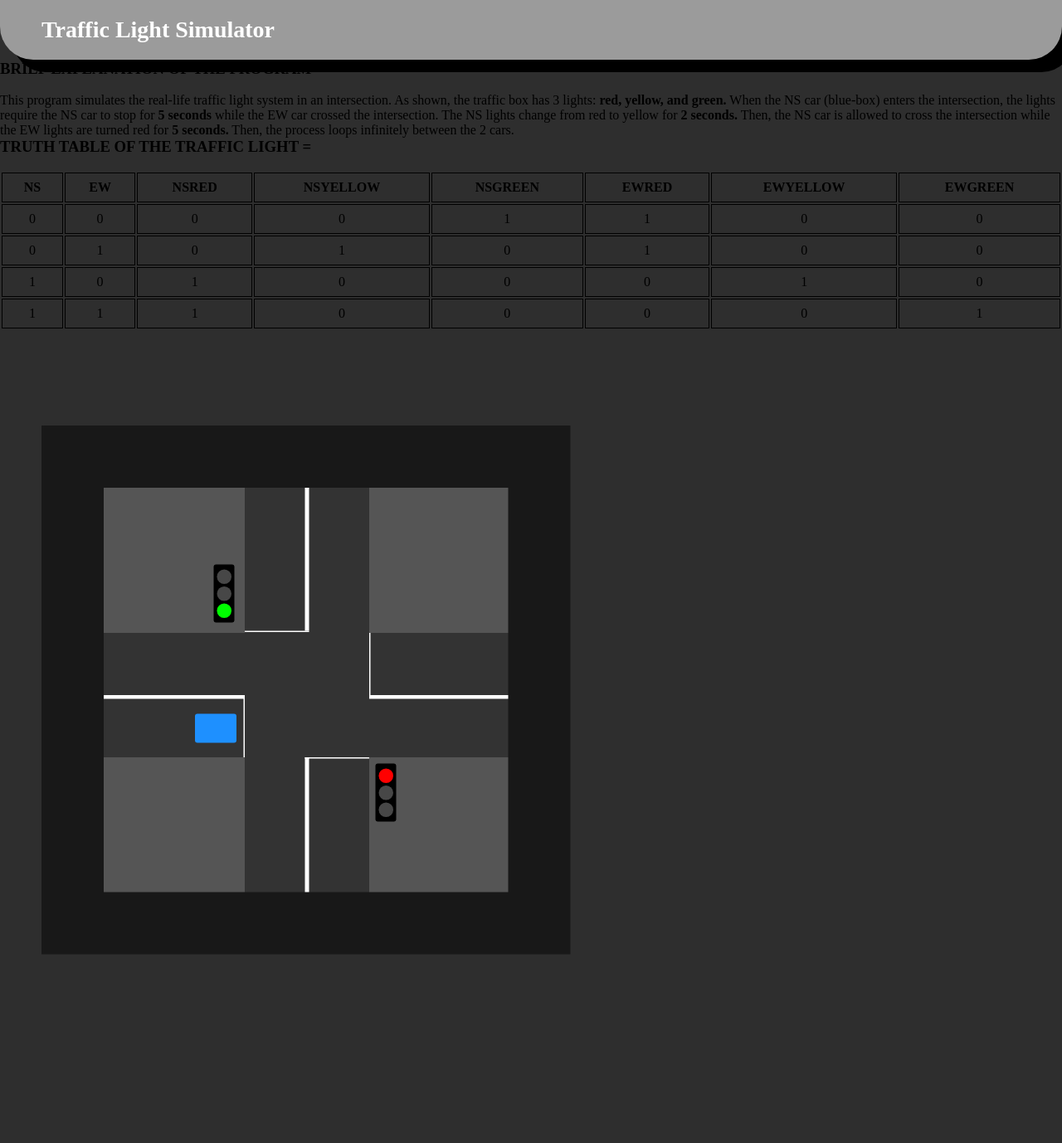
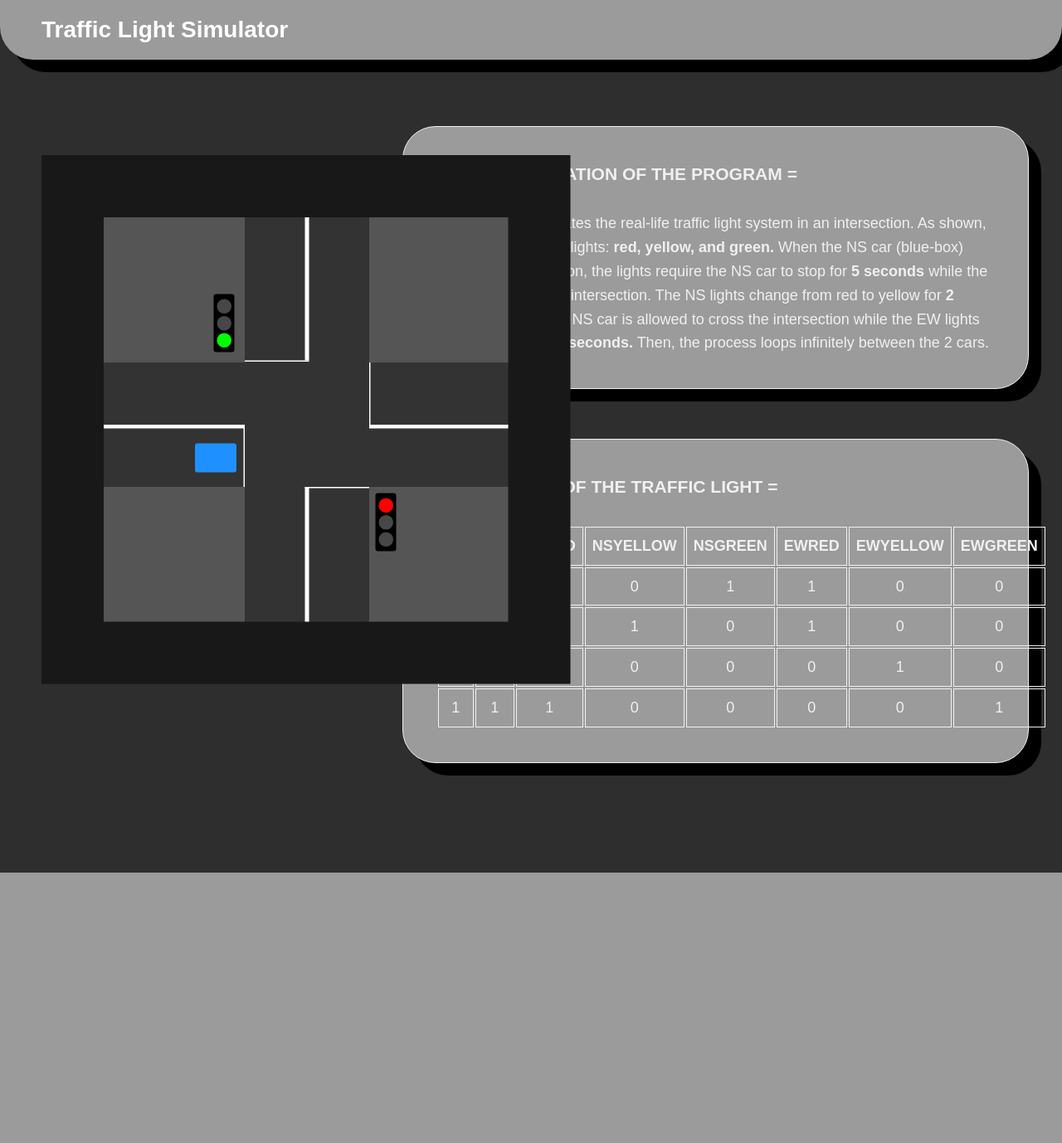
Before and after one commit to shynerietorres-creator/Trafficlightsimulator, a Flask app: page / in a window 1280 px wide. Shown: the whole page at 83% size. After the commit the page ends 1052 px from the top, so only its background shows below. Run offline with Flask 3, Linux system fonts and the light colour scheme.

Commit message:
style.css

```diff
--- a/static/style.css
+++ b/static/style.css
@@ -8,6 +8,7 @@
 body {
     background-color: #2e2e2e;
     margin: 0;
+    font-family: Arial, sans-serif;
 }
 
 .site-header {
@@ -21,7 +22,7 @@
     box-shadow: black 15px 15px;
 }
 
-.text .box {
+.text {
     position: relative;
     width: 59%;
     background-color: #9b9b9b;
@@ -32,6 +33,22 @@
     line-height: 1.6;
     font-size: 18px;
     transform: translateY(80px);
+    box-shadow: black 15px 15px;
+    border: 1px solid;
+    margin-right: 40px;
+}
+
+.box {
+    position: relative;
+    width: 59%;
+    background-color: #9b9b9b;
+    padding: 40px;
+    float: right;
+    border-radius: 40px;
+    color: #f0f0f0;
+    line-height: 1.6;
+    font-size: 18px;
+    transform: translateY(140px);
     box-shadow: black 15px 15px;
     border: 1px solid;
     margin-right: 40px;
@@ -79,6 +96,9 @@
     top: 350px;
 }
 
+
+
+
 .light-box {
     position: absolute;
     width: 50px;
@@ -100,6 +120,8 @@
 .yellow.active { background-color: yellow; }
 .green.active { background-color: lime; }
 
+
+
 .lines {
     position: absolute;
     background-color: white;
@@ -112,6 +134,7 @@
 .lines.EWstopline { width: 3px; height: 150px; top: 500px; left: 337px; }
 .lines.SNstopline { width: 155px; height: 3px; top: 650px; left: 485px; }
 .lines.WEstopline { width: 3px; height: 150px; top: 350px; left: 640px; }
+
 
 .car {
     position: absolute;
@@ -164,6 +187,8 @@
     to { left: 1000px;}
 }
 
+
+
 .border {
     position: relative;
     width: 1275px;
```
